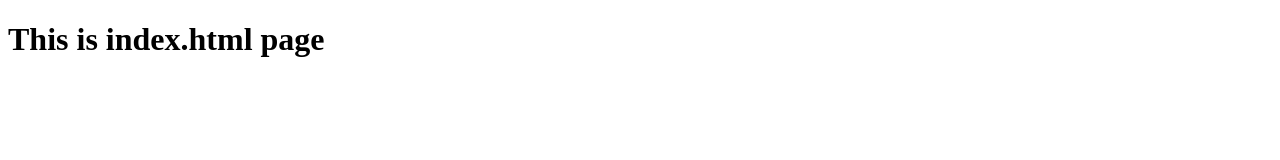
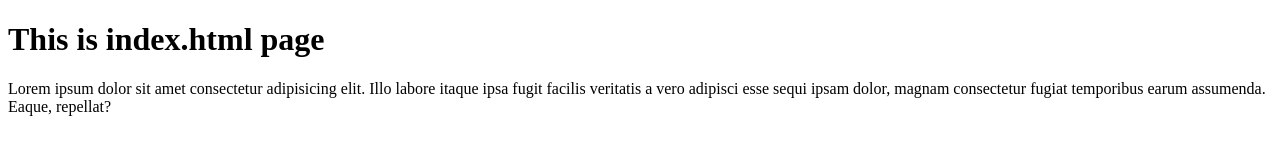
Before and after one commit to Rakesh8201/Git-Assignment-4, a plain HTML site: page index.html in a window 1280 px wide. Drawn offline with Linux system fonts and the light colour scheme.

Commit message:
para added

```diff
--- a/index.html
+++ b/index.html
@@ -7,5 +7,6 @@
 </head>
 <body>
     <h1>This is index.html page</h1>
+    <p>Lorem ipsum dolor sit amet consectetur adipisicing elit. Illo labore itaque ipsa fugit facilis veritatis a vero adipisci esse sequi ipsam dolor, magnam consectetur fugiat temporibus earum assumenda. Eaque, repellat?</p>
 </body>
 </html>
```
